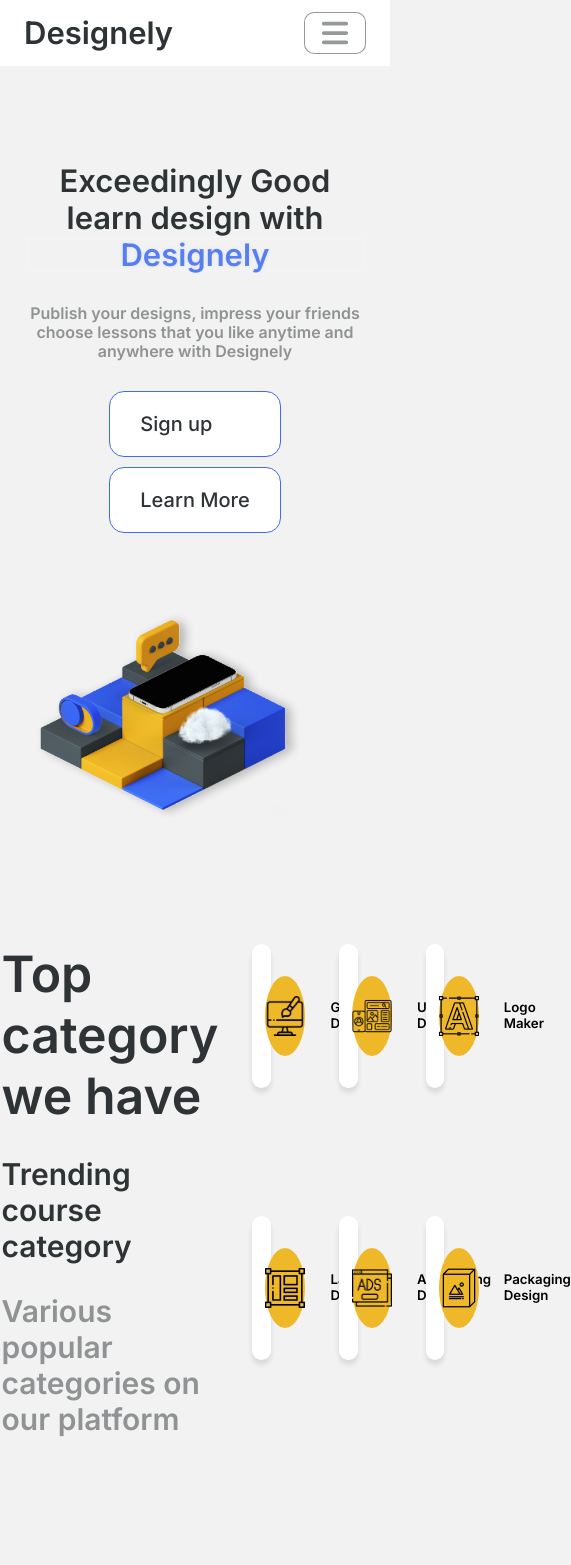
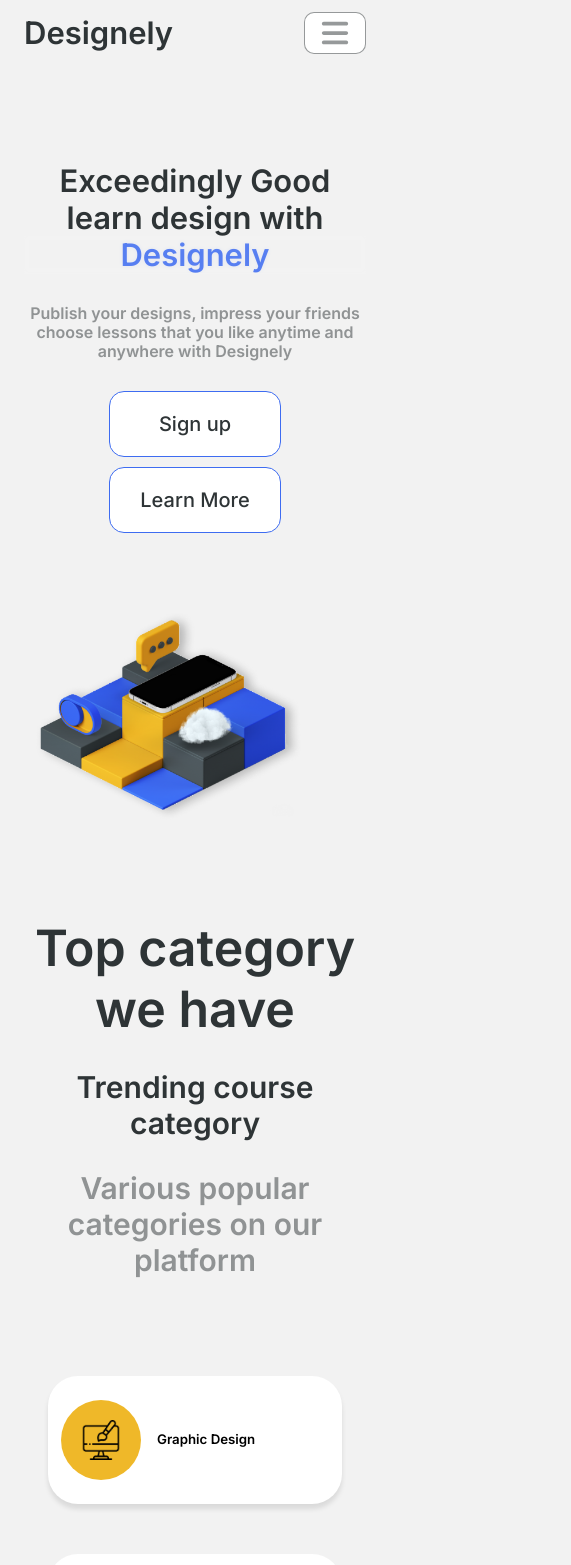
Before and after one commit to idembele70/designely, a React (Create React App) app: page / in a window 390 px wide. Shown: the top 1565 px of the page, 571 px wide, since content can reach past the window. Before the commit the page ends 1487 px from the top, so only its background shows below. Built offline with nearby package versions, Linux system fonts and the light colour scheme.

Commit message:
[Services] Responsive Done

```diff
--- a/src/component/About.tsx
+++ b/src/component/About.tsx
@@ -25,7 +25,8 @@ const Left = styled.div`
   padding-bottom: 158px;
   ${XXLDown({
     width: "40%",
-    padding: "48px 0",
+    paddingTop: 48,
+    paddingBottom: 48,
   })}
   ${MDDown({
     width: "initial",
--- a/src/component/Services.tsx
+++ b/src/component/Services.tsx
@@ -1,16 +1,29 @@
 import React from "react";
 import styled from "styled-components";
 import { baseUrl } from "./About";
+import { LGDown, MDDown, SMDown, XLDown, XXLDown } from "../utils/responsive";
 const Container = styled.div`
   display: flex;
   justify-content: center;
   padding-left: 90px;
   padding-top: 50px;
   padding-bottom: 50px;
+  ${XXLDown({
+    flexDirection: "column",
+    alignItems: "center",
+    padding: 48,
+  })}
+  ${MDDown({
+    padding: 24,
+  })}
 `;
 const Left = styled.div`
   width: 532px;
-  //padding-top: 50px;
+  padding-bottom: 48px;
+  ${XXLDown({
+    width: "auto",
+    textAlign: "center",
+  })}
 `;
 const LeftTitle = styled.h1`
   font-size: 3.125rem;
@@ -26,6 +39,9 @@ const LeftSubTitle = styled.h4`
 const Paragraph = styled.p`
   color: ${({ theme }) => theme.palette.primary.light};
   max-width: 391px;
+  ${XXLDown({
+    maxWidth: "initial",
+  })}
 `;
 const Right = styled.div`
   flex-grow: 1;
@@ -33,11 +49,23 @@ const Right = styled.div`
   display: flex;
   flex-wrap: wrap;
   margin-top: -50px;
+  ${XXLDown({
+    marginTop: 0,
+  })}
 `;
 const RightItemsContainer = styled.div`
   width: calc(100% / 3);
   padding: 0 34px;
   margin-top: 50px;
+  ${XLDown({
+    padding: "0 24px",
+  })}
+  ${MDDown({
+    width: "50%",
+  })}
+  ${SMDown({
+    width: "100%",
+  })}
 `;
 const RightItems = styled.div`
   padding-left: 13px;
@@ -48,6 +76,10 @@ const RightItems = styled.div`
   box-shadow: 0px 5px 5px ${({ theme }) => theme.boxShadow.light};
   border-radius: ${({ theme }) => theme.borderRadius.large};
   background-color: ${({ theme }) => theme.palette.common.white};
+  ${LGDown({
+    paddingTop: 24,
+    paddingBottom: 24,
+  })}
 `;
 const ImageWrapper = styled.div`
   background-color: ${({ theme }) => theme.palette.yellow.main};
@@ -58,6 +90,9 @@ const ImageWrapper = styled.div`
   display: flex;
   justify-content: center;
   align-items: center;
+  ${XXLDown({
+    marginRight: 16,
+  })}
 `;
 const Image = styled.img`
   height: 40px;
--- a/src/component/tools/Header.tsx
+++ b/src/component/tools/Header.tsx
@@ -4,12 +4,12 @@ import styled from "styled-components";
 import { LGDown, XLDown, XSDown, XXLDown } from "../../utils/responsive";
 import Bars from "../icon/Bars";
 const Container = styled.div`
-  padding: 80px 106px 0;
+  padding: 80px 106px 0px;
   display: flex;
   justify-content: space-between;
   align-items: center;
   flex-wrap: wrap;
-  background-color: ${({ theme }) => theme.palette.common.white};
+  //background-color: ${({ theme }) => theme.palette.common.white};
   ${XXLDown({
     padding: "12px 48px",
   })}
@@ -48,7 +48,7 @@ const NavbarAndSignWrapper = styled.div<NavbarAndSignWrapperProps>`
   ${({ expanded }) =>
     XSDown({
       maxHeight: expanded ? 646 : 0,
-    })}
+    })};
 `;
 const Navbar = styled.nav`
   display: flex;
@@ -87,6 +87,7 @@ export const Button = styled(Link)`
   border: 1px solid ${({ theme }) => theme.palette.secondary.main};
   padding: 20px 30px;
   white-space: nowrap;
+  text-align: center;
   border-radius: ${({ theme }) => theme.borderRadius.small};
   color: ${({ theme }) => theme.palette.primary.main};
   filter: drop-shadow(0px 4px 4px ${({ theme }) => theme.boxShadow});
--- a/src/utils/responsive.ts
+++ b/src/utils/responsive.ts
@@ -29,6 +29,13 @@ export function MDDown(props: CSSObject) {
   }
   `
 }
+export function SMDown(props: CSSObject) {
+  return css`
+  @media only screen and ( max-width: 768px){
+    ${props}
+  }
+  `
+}
 export function XSDown(props: CSSObject) {
   return css`
   @media only screen and ( max-width: 576px){
```
